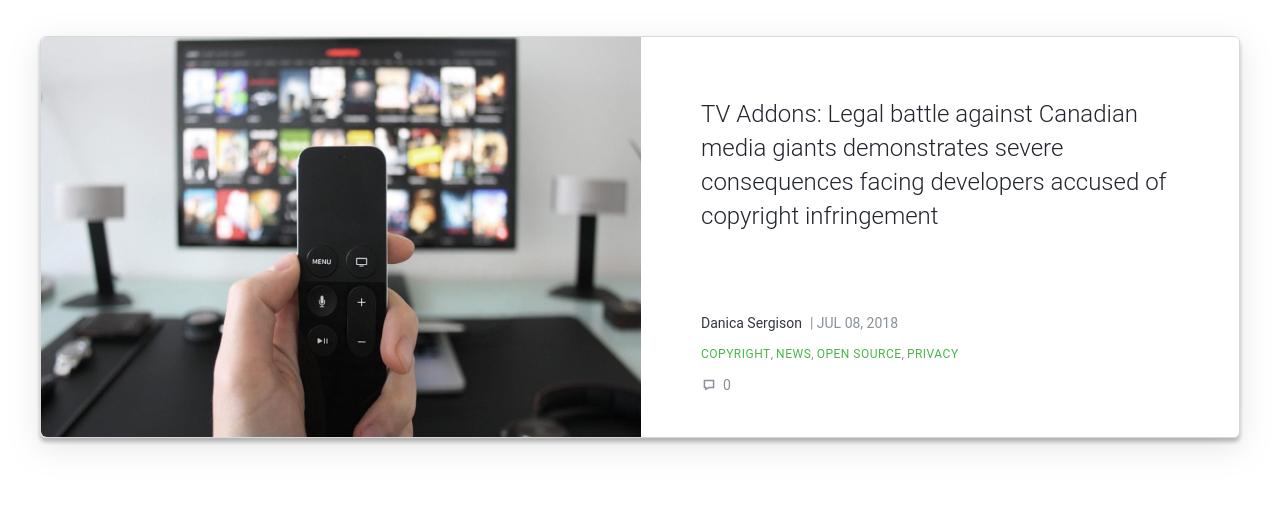
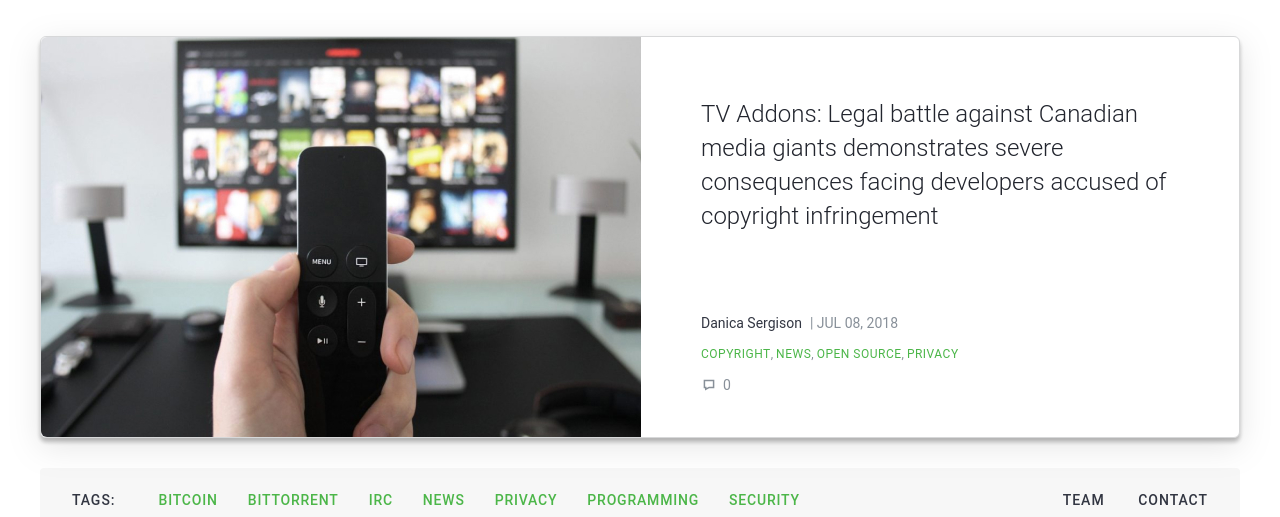
Before and after one commit to kosm-dev/glivera-test.github.io, a website: page app/index.html in a window 1280 px wide. Shown: the part 86-603 px from the top of the page. Drawn offline with nearby package versions, Linux system fonts and the light colour scheme; files that its build step writes are made by us from their sources.

Commit message:
added section top + tags

```diff
--- a/app/index.html
+++ b/app/index.html
@@ -107,6 +107,72 @@
               </div>
 
               </h1>
+            </div>
+          </div>
+
+          <div class="top__tags">
+            <div class="tags__items">
+
+              <div class="tags__item">
+
+                <div class="tags__box">
+                  <h3 class="tags__box-title title">
+                    TAGS:
+                  </h3>
+
+                  <ul class="tags__list">
+
+                    <li class="tags__list-item">
+                      <a class="tags__list-link" href="#">
+                        bitcoin
+                      </a>
+                    </li>
+
+                    <li class="tags__list-item">
+                      <a class="tags__list-link" href="#">
+                        bittorrent
+                      </a>
+                    </li>
+
+                    <li class="tags__list-item">
+                      <a class="tags__list-link" href="#">
+                        irc
+                      </a>
+                    </li>
+
+                    <li class="tags__list-item">
+                      <a class="tags__list-link" href="#">
+                        news
+                      </a>
+                    </li>
+
+                    <li class="tags__list-item">
+                      <a class="tags__list-link" href="#">
+                        privacy
+                      </a>
+                    </li>
+
+                    <li class="tags__list-item">
+                      <a class="tags__list-link" href="#">
+                        programming
+                      </a>
+                    </li>
+
+                    <li class="tags__list-item">
+                      <a class="tags__list-link" href="#">
+                        security
+                      </a>
+                    </li>
+                  </ul>
+                </div>
+              </div>
+
+              <div class="tags__item-box">
+                <a class="tags__item-link title" href="#">team</a>
+
+                <a class="tags__item-link title" href="#">contact</a>
+
+              </div>
             </div>
           </div>
         </div>
--- a/app/scss/style.scss
+++ b/app/scss/style.scss
@@ -78,6 +78,7 @@
 
 .top {
   &__inner {
+    margin-bottom: 30px;
     display: flex;
     background: #ffffff;
     border: 1px solid #d7d8d9;
@@ -107,6 +108,51 @@
     width: 100%;
     max-width: 480px;
     margin-bottom: 79px;
+  }
+  &__tags {
+    padding: 21px 32px;
+    background: #f7f7f7;
+    border-radius: 4px;
+  }
+  .tags {
+    &__items {
+      display: flex;
+      align-items: center;
+      justify-content: space-between;
+    }
+    &__item {
+    }
+    &__box {
+      display: flex;
+      align-items: center;
+      margin-right: auto;
+    }
+    &__box-title {
+      margin-right: 43px;
+    }
+    &__list {
+      display: flex;
+    }
+    &__list-item + .tags__list-item {
+      margin-left: 30px;
+    }
+    &__list-link {
+      @extend %roboto-500;
+      font-size: 14px;
+      line-height: 18px;
+      letter-spacing: 0.8px;
+      text-transform: uppercase;
+      color: $accent;
+    }
+    &__item-box {
+      padding-left: 10px;
+    }
+    &__item-link {
+      display: inline-block;
+    }
+    &__item-link + .tags__item-link {
+      margin-left: 30px;
+    }
   }
 }
 .info {
```
